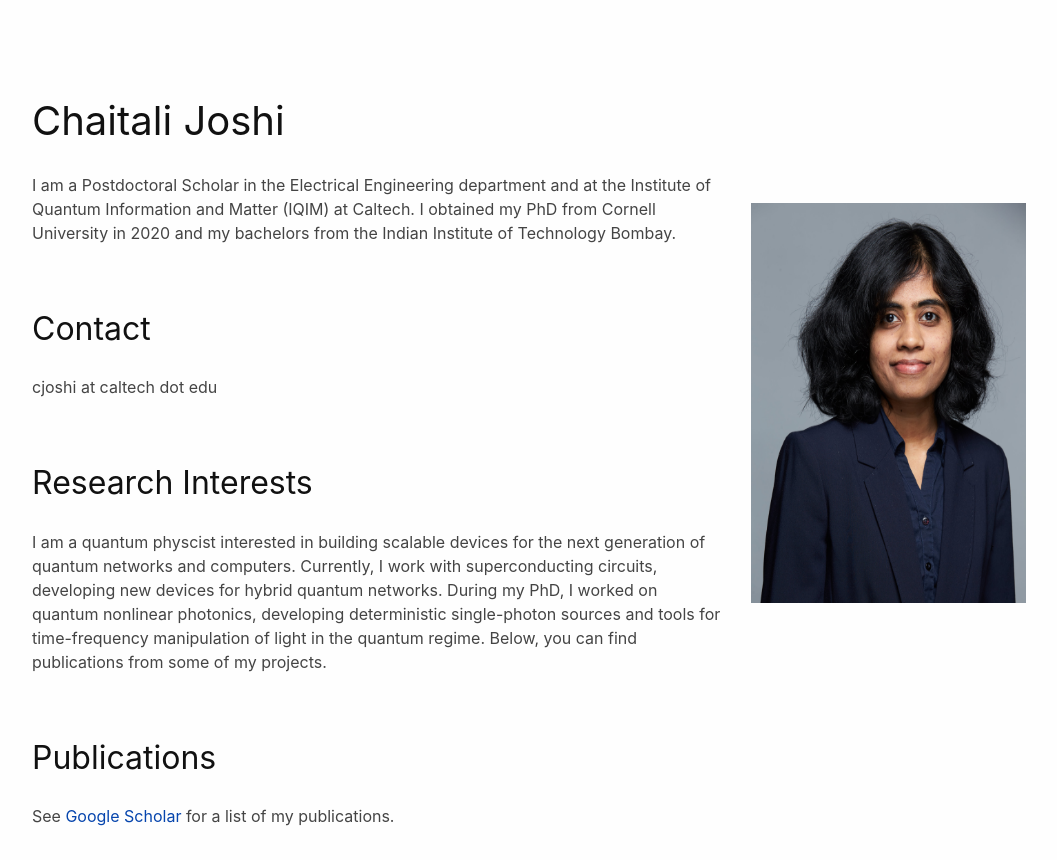
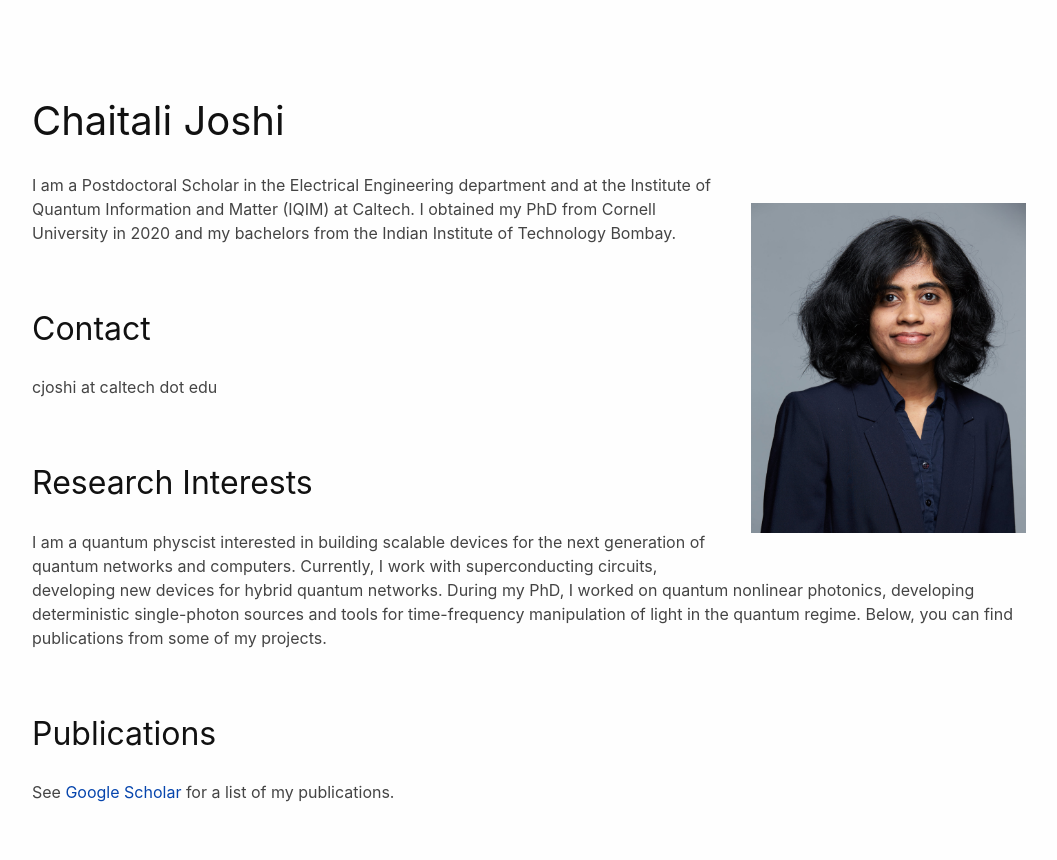
Before and after one commit to chaitalijoshi/chaitalijoshi.github.io, a plain HTML site: page index.html in a window 1280 px wide. Shown: the whole page, without its empty margins (96-1153 px from the left). After the commit the page ends 836 px from the top, so only its background shows below. Drawn offline with Linux system fonts and the light colour scheme.

Commit message:
fifth committ

```diff
--- a/index.html
+++ b/index.html
@@ -28,7 +28,7 @@
 
 
 <main>
-<p><img src="img/websitephoto.jpg" style="float:right; width:275px; height:400px; margin:30px" /> I am a Postdoctoral Scholar in the Electrical Engineering department and at the Institute of Quantum Information and Matter (IQIM) at Caltech. I obtained my PhD from Cornell University in 2020 and my bachelors from the Indian Institute of Technology Bombay.</p>
+<p><img src="img/websitephoto.jpg" style="float:right; width:275px; height:330px; margin:30px" /> I am a Postdoctoral Scholar in the Electrical Engineering department and at the Institute of Quantum Information and Matter (IQIM) at Caltech. I obtained my PhD from Cornell University in 2020 and my bachelors from the Indian Institute of Technology Bombay.</p>
 <h2 id="contact">Contact</h2>
 <p>cjoshi at caltech dot edu</p>
 <h2 id="research-interests">Research Interests</h2>
```
Also changed, not shown: 1 other file.
